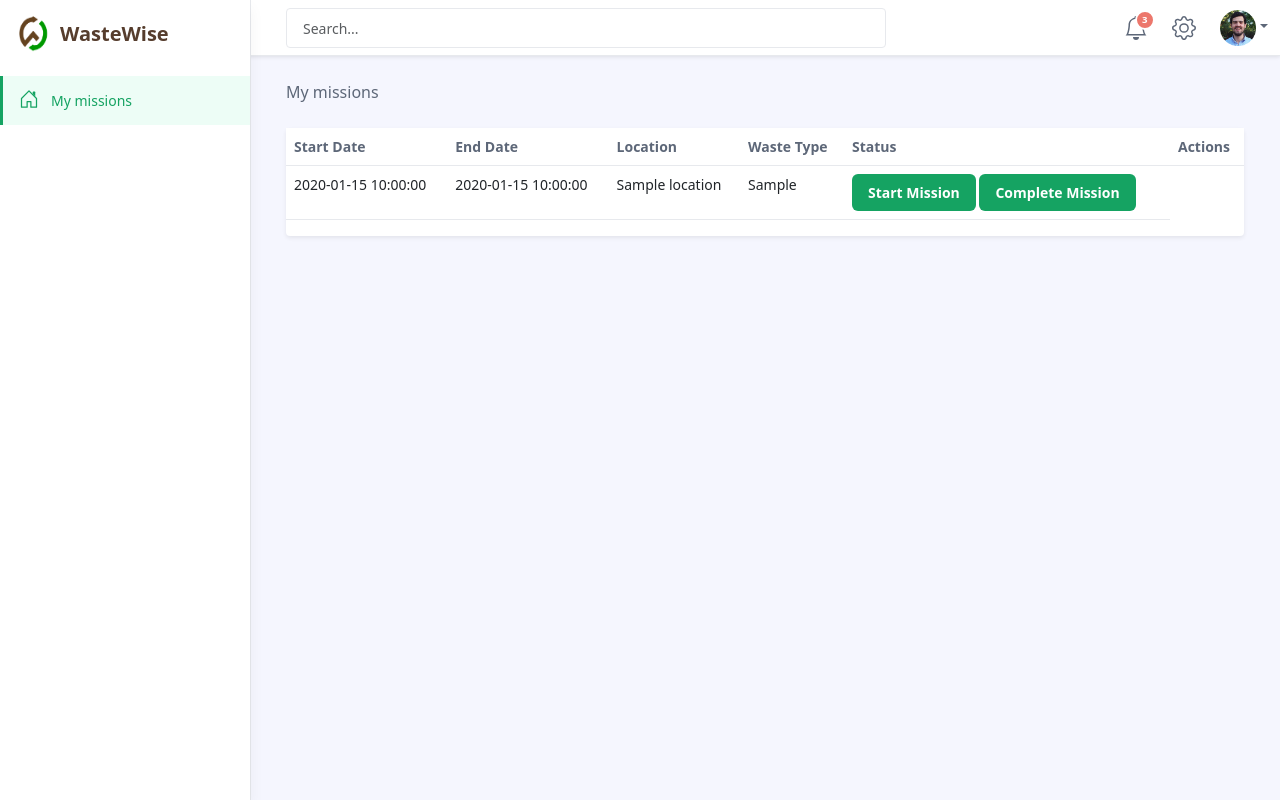
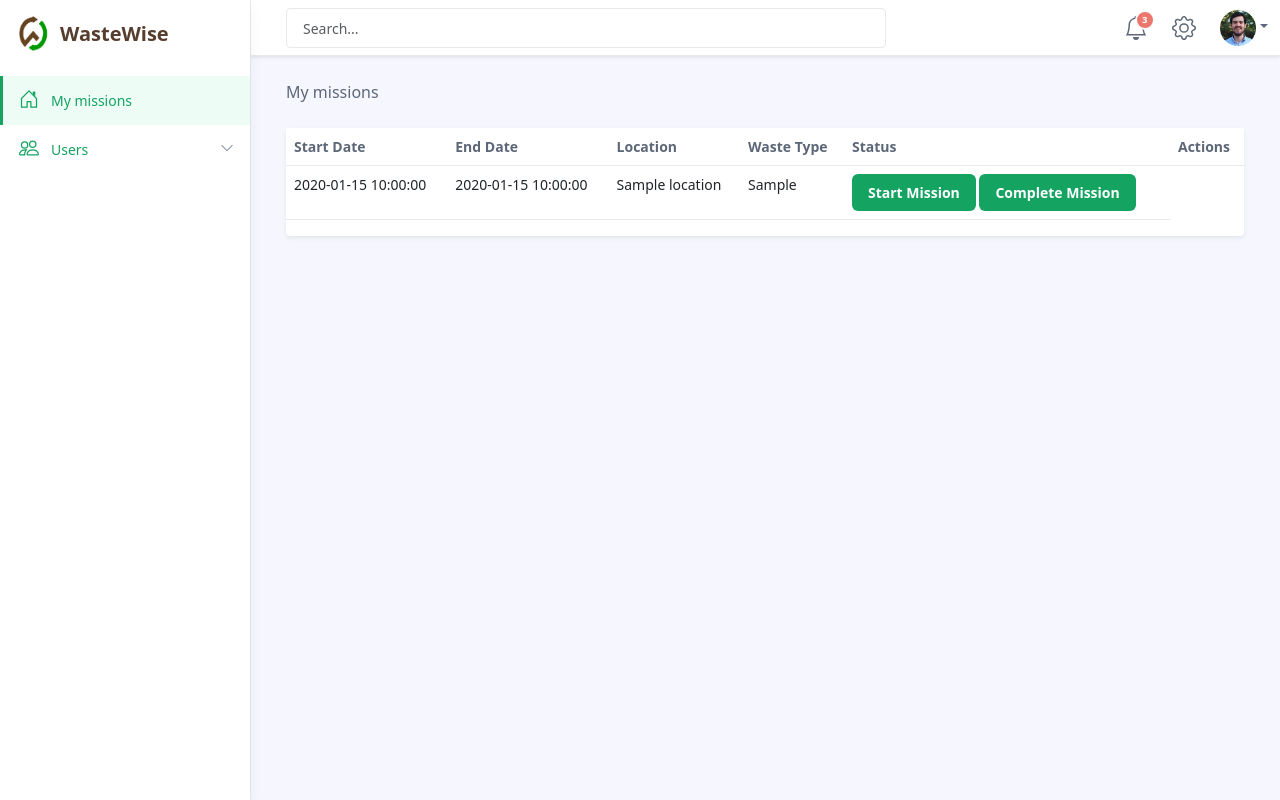
Before and after one commit to FouzriChayma/WasteWise, a Symfony app: template templates/driver/index.html.twig in a window 1280 px wide. Run offline with Twig, Linux system fonts and the light colour scheme; the template is opened without the code that fills it: most values are stand-ins (such as "Sample title", 1, 10 or a date in 2020); some libraries are stand-ins or nearby versions.

Commit message:
mise a jour driver interface

```diff
--- a/templates/driver/index.html.twig
+++ b/templates/driver/index.html.twig
@@ -15,7 +15,7 @@
 				    <ul class="app-menu list-unstyled accordion" id="menu-accordion">
 					    <li class="nav-item">
 					        <!--//Bootstrap Icons: https://icons.getbootstrap.com/ -->
-					        <a class="nav-link active" href="index.html">
+					        <a class="nav-link active" href="{{ path('app_driver')}}">
 						        <span class="nav-icon">
 						        <svg width="1em" height="1em" viewBox="0 0 16 16" class="bi bi-house-door" fill="currentColor" xmlns="http://www.w3.org/2000/svg">
 		  <path fill-rule="evenodd" d="M7.646 1.146a.5.5 0 0 1 .708 0l6 6a.5.5 0 0 1 .146.354v7a.5.5 0 0 1-.5.5H9.5a.5.5 0 0 1-.5-.5v-4H7v4a.5.5 0 0 1-.5.5H2a.5.5 0 0 1-.5-.5v-7a.5.5 0 0 1 .146-.354l6-6zM2.5 7.707V14H6v-4a.5.5 0 0 1 .5-.5h3a.5.5 0 0 1 .5.5v4h3.5V7.707L8 2.207l-5.5 5.5z"/>
@@ -26,6 +26,33 @@
 
 					        </a><!--//nav-link-->
 
+					    </li><!--//nav-item-->
+
+                        <li class="nav-item has-submenu">
+					        <!--//Bootstrap Icons: https://icons.getbootstrap.com/ -->
+					        <a class="nav-link submenu-toggle active" href="#" data-bs-toggle="collapse" data-bs-target="#submenu-1" aria-expanded="false" aria-controls="submenu-1">
+						        <span class="nav-icon">
+						        <!--//Bootstrap Icons: https://icons.getbootstrap.com/ -->
+						        <svg xmlns="http://www.w3.org/2000/svg" width="16" height="16" fill="currentColor" class="bi bi-people" viewBox="0 0 16 16">
+  <path d="M15 14s1 0 1-1-1-4-5-4-5 3-5 4 1 1 1 1zm-7.978-1L7 12.996c.001-.264.167-1.03.76-1.72C8.312 10.629 9.282 10 11 10c1.717 0 2.687.63 3.24 1.276.593.69.758 1.457.76 1.72l-.008.002-.014.002zM11 7a2 2 0 1 0 0-4 2 2 0 0 0 0 4m3-2a3 3 0 1 1-6 0 3 3 0 0 1 6 0M6.936 9.28a6 6 0 0 0-1.23-.247A7 7 0 0 0 5 9c-4 0-5 3-5 4q0 1 1 1h4.216A2.24 2.24 0 0 1 5 13c0-1.01.377-2.042 1.09-2.904.243-.294.526-.569.846-.816M4.92 10A5.5 5.5 0 0 0 4 13H1c0-.26.164-1.03.76-1.724.545-.636 1.492-1.256 3.16-1.275ZM1.5 5.5a3 3 0 1 1 6 0 3 3 0 0 1-6 0m3-2a2 2 0 1 0 0 4 2 2 0 0 0 0-4"/>
+</svg>
+						         </span>
+		                         <span class="nav-link-text">Users</span>
+		                         <span class="submenu-arrow">
+		                             <svg width="1em" height="1em" viewBox="0 0 16 16" class="bi bi-chevron-down" fill="currentColor" xmlns="http://www.w3.org/2000/svg">
+	  <path fill-rule="evenodd" d="M1.646 4.646a.5.5 0 0 1 .708 0L8 10.293l5.646-5.647a.5.5 0 0 1 .708.708l-6 6a.5.5 0 0 1-.708 0l-6-6a.5.5 0 0 1 0-.708z"/>
+	</svg>
+	                             </span><!--//submenu-arrow-->
+					        </a><!--//nav-link-->
+					        <div id="submenu-1" class="collapse submenu submenu-1" data-bs-parent="#menu-accordion">
+						        <ul class="submenu-list list-unstyled">
+									<li class="submenu-item"><a class="submenu-link" href="notifications.html">Admin</a></li>
+							        <li class="submenu-item"><a class="submenu-link" href="notifications.html">Suppliers</a></li>
+							        <li class="submenu-item"><a class="submenu-link active" href="{{ path('app_driver')}}">Drivers</a></li>
+							        <li class="submenu-item"><a class="submenu-link" href="settings.html">Clients</a></li>
+
+						        </ul>
+					        </div>
 					    </li><!--//nav-item-->
 
 </div>
```
